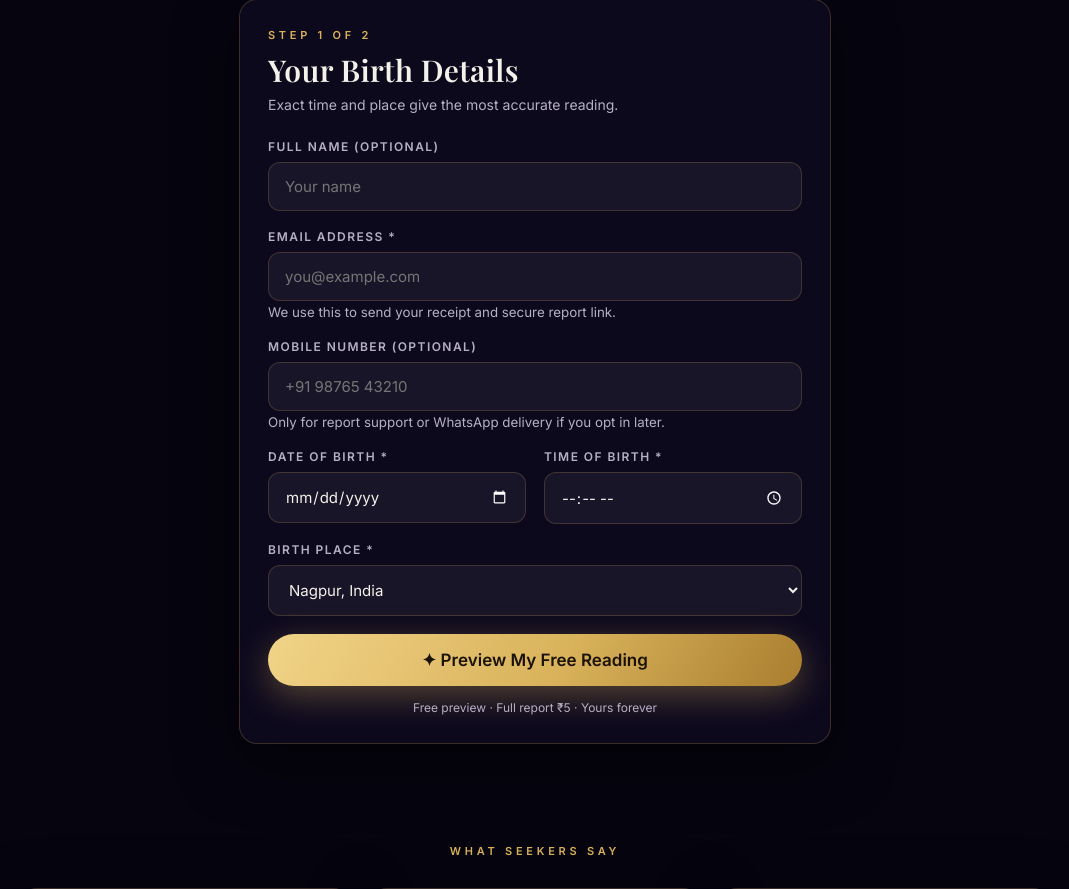
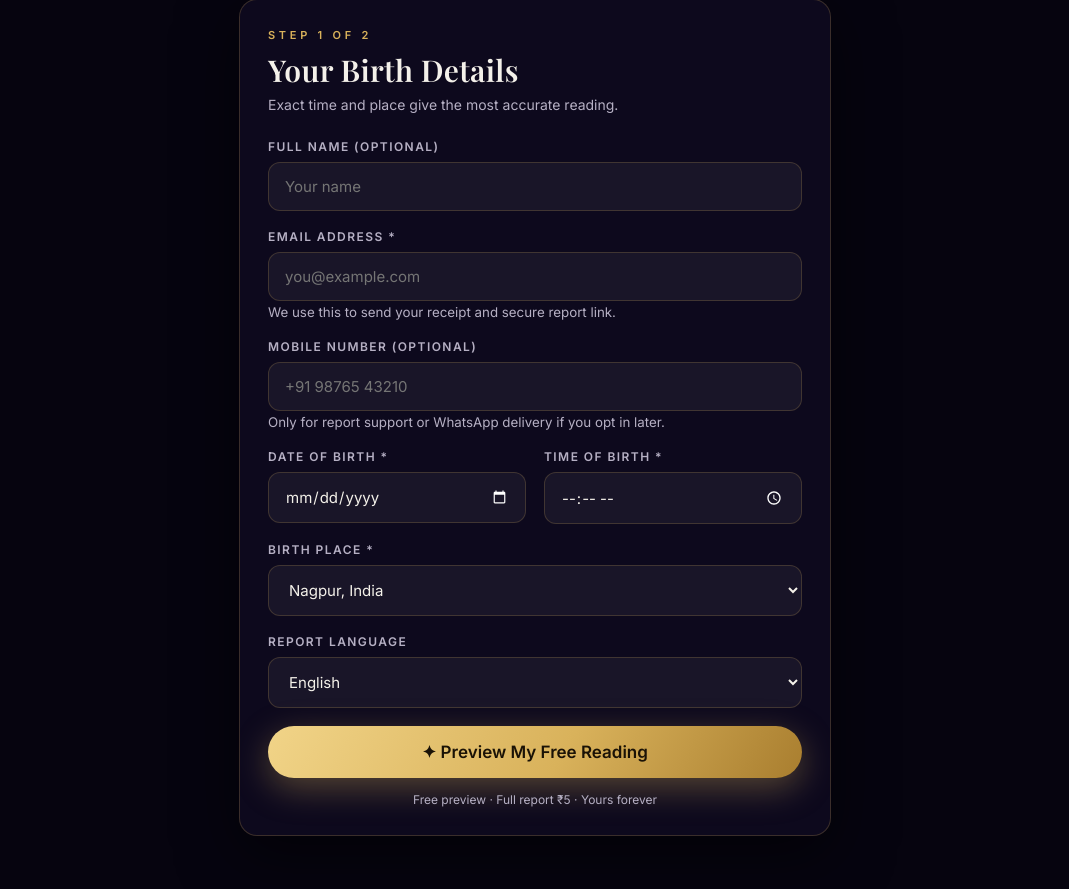
Before and after one commit to akhilesh108raut/astro-report, a Flask app: page /store/ in a window 1280 px wide. Shown: the part 810-1699 px from the top of the page, without its empty margins (105-1174 px from the left). Run offline with Flask 3, Linux system fonts and the light colour scheme.

Commit message:
Add report language selection (Hindi, Tamil, Telugu, Bengali, Marathi, Kannada, Gujarati, Malayalam, Punjabi, English)
Customer picks a language on the landing form before checkout; the
writer stage (which produces all user-facing prose) is instructed to
respond fully in that language. The orchestrator stage stays English
internally since its output is never shown to the customer. The
deterministic engine-fallback report remains English-only.

Includes a light startup migration so the new Purchase.language
column gets added to an existing persistent database instead of
breaking on deploy (db.create_all() only creates missing tables).

```diff
--- a/app.py
+++ b/app.py
@@ -43,7 +43,23 @@ def create_app():
 
     with app.app_context():
         db.create_all()
+        _run_light_migrations()
     return app
 
 
+def _run_light_migrations():
+    """create_all() only adds missing tables, never columns on existing ones.
+    Guard new columns here so a persistent DB doesn't break on deploy."""
+    from sqlalchemy import inspect, text
+    inspector = inspect(db.engine)
+    if "store_purchases" not in inspector.get_table_names():
+        return
+    existing = {c["name"] for c in inspector.get_columns("store_purchases")}
+    if "language" not in existing:
+        with db.engine.begin() as conn:
+            conn.execute(text(
+                "ALTER TABLE store_purchases ADD COLUMN language VARCHAR(8) DEFAULT 'en'"
+            ))
+
+
 app = create_app()
--- a/models.py
+++ b/models.py
@@ -39,6 +39,7 @@ class Purchase(db.Model):
     lat         = db.Column(db.Float, nullable=False)
     lon         = db.Column(db.Float, nullable=False)
     timezone    = db.Column(db.Float, default=5.5)
+    language    = db.Column(db.String(8), default='en')  # report output language
 
     # Money — price is locked server-side at order creation time
     price_paid  = db.Column(db.Integer, nullable=True)          # INR, whole rupees
--- a/routes.py
+++ b/routes.py
@@ -18,6 +18,8 @@ from database import db
 from models import Purchase, Report, PaymentEvent, PricingHistory
 from pricing import get_current_price, get_price_info, PRICE_TIERS
 import payments
+
+SUPPORTED_LANGUAGES = {"en", "hi", "ta", "te", "bn", "mr", "kn", "gu", "ml", "pa"}
 
 log = logging.getLogger("store")
 
@@ -96,7 +98,7 @@ def _ensure_ai(report: Report) -> dict:
     if report.ai_json:
         return json.loads(report.ai_json)
     from services.report_ai import generate_report_ai
-    ai = generate_report_ai(report.chart())
+    ai = generate_report_ai(report.chart(), language=report.purchase.language or "en")
     if ai.get("_source") == "claude-orchestrated":
         report.ai_json = json.dumps(ai, separators=(",", ":"), default=str)
         report.generated_at = datetime.utcnow()
@@ -579,6 +581,10 @@ def api_preview():
         log.exception("chart build failed")
         return jsonify(error=f"Chart calculation failed: {e}"), 500
 
+    language = str(data.get("language", "en")).strip().lower()
+    if language not in SUPPORTED_LANGUAGES:
+        language = "en"
+
     purchase = Purchase(
         name=str(data.get("name", ""))[:100],
         email=email[:255],
@@ -586,6 +592,7 @@ def api_preview():
         birth_place=str(data.get("birth_place", ""))[:180],
         year=year, month=month, day=day, hour=hour, minute=minute,
         lat=lat, lon=lon, timezone=tz,
+        language=language,
         user_id=session.get("user_id"),
     )
     db.session.add(purchase)
--- a/templates/store/landing.html
+++ b/templates/store/landing.html
@@ -97,6 +97,22 @@
       <div class="field"><label>Longitude</label><input id="f-lon" type="number" step="0.0001" placeholder="79.0882"></div>
     </div>
 
+    <div class="field" style="margin-bottom:18px">
+      <label>Report Language</label>
+      <select id="f-language">
+        <option value="en">English</option>
+        <option value="hi">हिन्दी (Hindi)</option>
+        <option value="ta">தமிழ் (Tamil)</option>
+        <option value="te">తెలుగు (Telugu)</option>
+        <option value="bn">বাংলা (Bengali)</option>
+        <option value="mr">मराठी (Marathi)</option>
+        <option value="kn">ಕನ್ನಡ (Kannada)</option>
+        <option value="gu">ગુજરાતી (Gujarati)</option>
+        <option value="ml">മലയാളം (Malayalam)</option>
+        <option value="pa">ਪੰਜਾਬੀ (Punjabi)</option>
+      </select>
+    </div>
+
     <div id="f-err" style="display:none;color:var(--red);font-size:14px;margin-bottom:16px"></div>
 
     <button id="f-submit" class="btn btn-gold" style="width:100%;font-size:17px" onclick="submitBirth()">
@@ -174,6 +190,7 @@ async function submitBirth() {
         name: document.getElementById('f-name').value,
         email,
         mobile: document.getElementById('f-mobile').value,
+        language: document.getElementById('f-language').value,
         year, month, day, hour, minute, lat, lon, timezone: tz, birth_place: place
       })
     });
```
Also changed, not shown: services/report_ai.py (+22 -4 lines).
